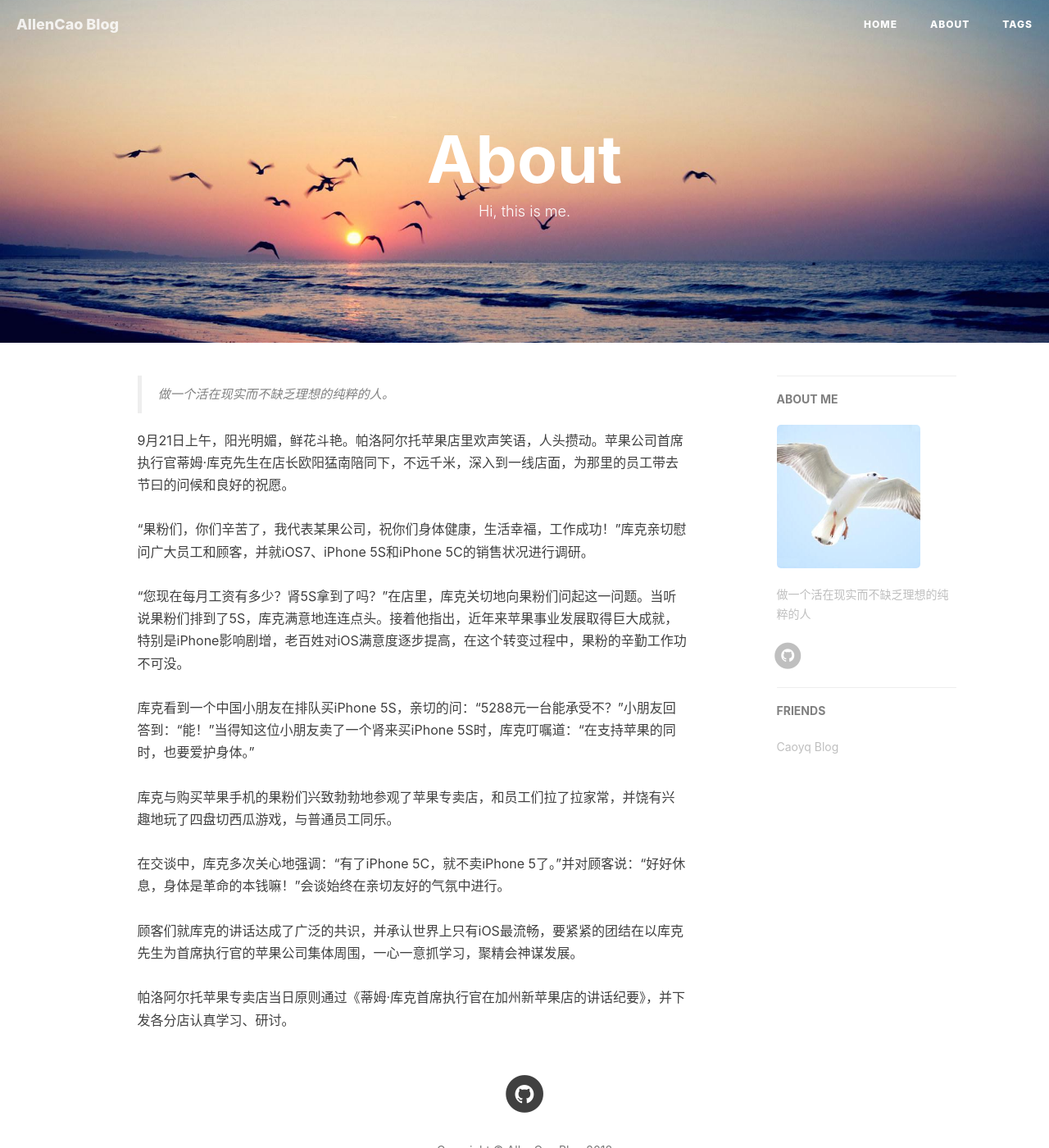
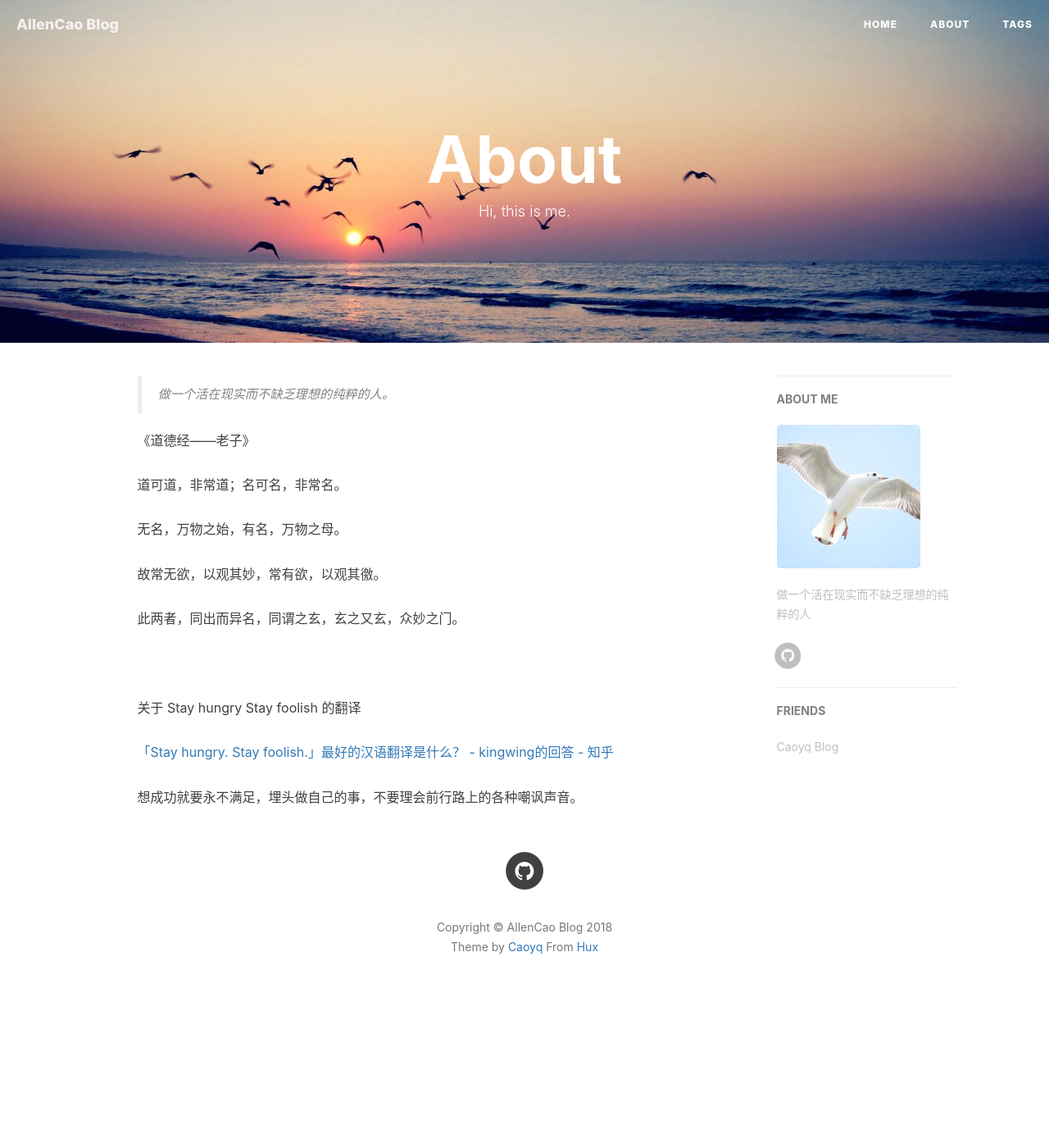
Before and after one commit to honeycao/honeycao.github.io, a Jekyll site: the page built from about.html, in a window 1280 px wide and 1400 px high. Shown: the whole window at 82% size. Built offline with Jekyll 4.4.1, drawn with Linux system fonts in a browser that asks for light colours; nearby versions of some CDN libraries; comment, search, counter and statistics services are not loaded.

Commit message:
修改点基本信息

```diff
--- a/about.html
+++ b/about.html
@@ -16,8 +16,18 @@
     <blockquote>
         做一个活在现实而不缺乏理想的纯粹的人。
     </blockquote>
-    9月21日上午，阳光明媚，鲜花斗艳。帕洛阿尔托苹果店里欢声笑语，人头攒动。苹果公司首席执行官蒂姆·库克先生在店长欧阳猛南陪同下，不远千米，深入到一线店面，为那里的员工带去节曰的问候和良好的祝愿。<br><br>“果粉们，你们辛苦了，我代表某果公司，祝你们身体健康，生活幸福，工作成功！”库克亲切慰问广大员工和顾客，并就iOS7、iPhone 5S和iPhone 5C的销售状况进行调研。 <br><br>“您现在每月工资有多少？肾5S拿到了吗？”在店里，库克关切地向果粉们问起这一问题。当听说果粉们排到了5S，库克满意地连连点头。接着他指出，近年来苹果事业发展取得巨大成就，特别是iPhone影响剧增，老百姓对iOS满意度逐步提高，在这个转变过程中，果粉的辛勤工作功不可没。<br><br>库克看到一个中国小朋友在排队买iPhone 5S，亲切的问：“5288元一台能承受不？”小朋友回答到：“能！”当得知这位小朋友卖了一个肾来买iPhone 5S时，库克叮嘱道：“在支持苹果的同时，也要爱护身体。”<br><br>库克与购买苹果手机的果粉们兴致勃勃地参观了苹果专卖店，和员工们拉了拉家常，并饶有兴趣地玩了四盘切西瓜游戏，与普通员工同乐。<br><br>在交谈中，库克多次关心地强调：“有了iPhone 5C，就不卖iPhone 5了。”并对顾客说：“好好休息，身体是革命的本钱嘛！”会谈始终在亲切友好的气氛中进行。<br><br>顾客们就库克的讲话达成了广泛的共识，并承认世界上只有iOS最流畅，要紧紧的团结在以库克先生为首席执行官的苹果公司集体周围，一心一意抓学习，聚精会神谋发展。<br>
-    <br>帕洛阿尔托苹果专卖店当日原则通过《蒂姆·库克首席执行官在加州新苹果店的讲话纪要》，并下发各分店认真学习、研讨。
+             《道德经——老子》<br><br>
+    道可道，非常道；名可名，非常名。<br><br>
+    无名，万物之始，有名，万物之母。<br><br>
+    故常无欲，以观其妙，常有欲，以观其徼。<br><br>
+    此两者，同出而异名，同谓之玄，玄之又玄，众妙之门。<br><br>
+    <br><br>
+    关于 Stay hungry Stay foolish 的翻译<br><br>
+    <a target="blank" href='https://www.zhihu.com/question/19557797/answer/13215974'>「Stay hungry. Stay foolish.」最好的汉语翻译是什么？ - kingwing的回答 - 知乎</a><br><br>
+
+    想成功就要永不满足，埋头做自己的事，不要理会前行路上的各种嘲讽声音。
+
+
 
     <!-- <p style="text-align:right;">
         —— <a href="http://www.zhihu.com/question/19687065">李书航 － 什么是「共产中文腔调」？ </a>
```
Also changed, not shown: _posts/2018-05-23-Remote private library.md (+3 -9 lines).
